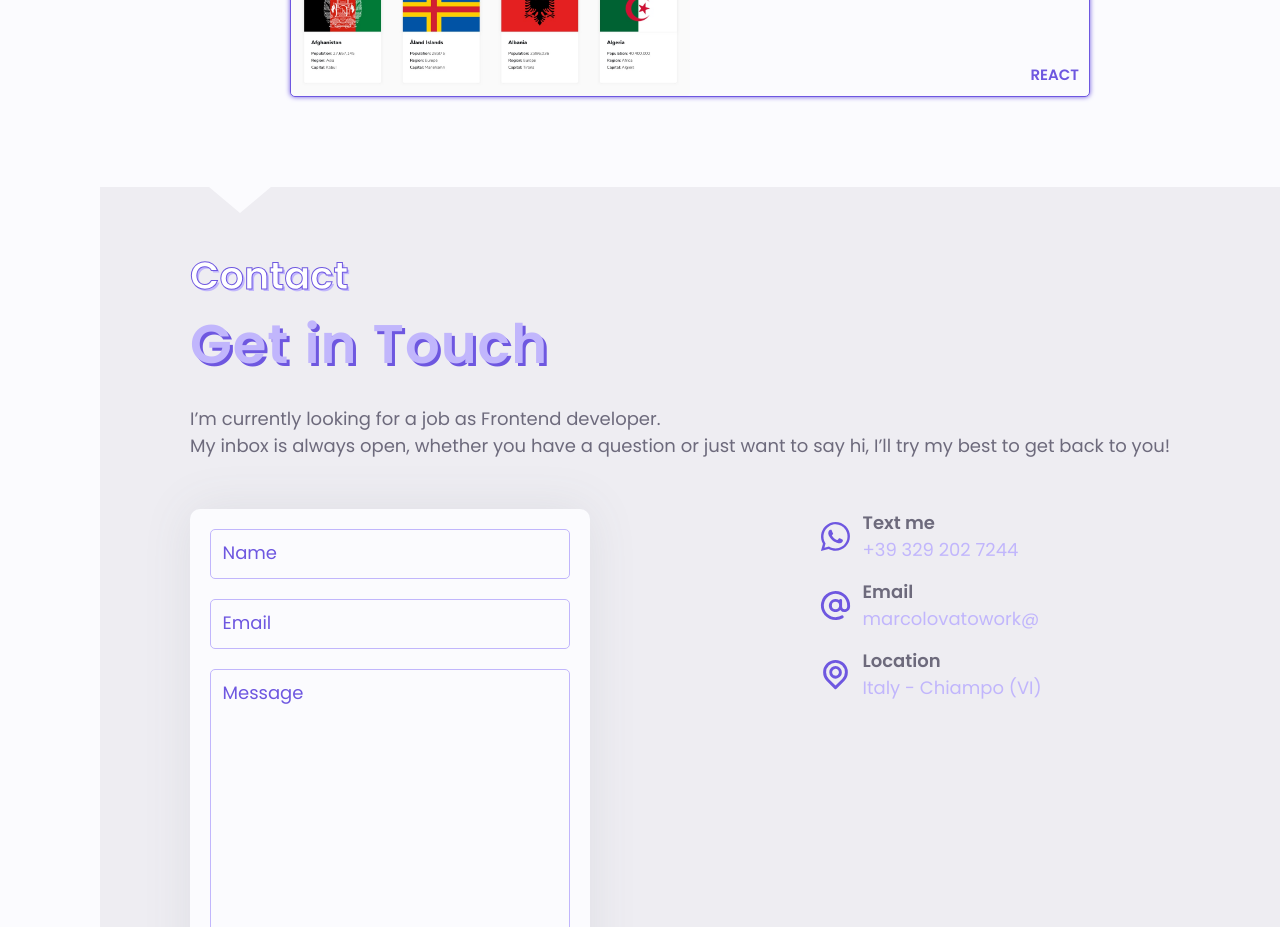
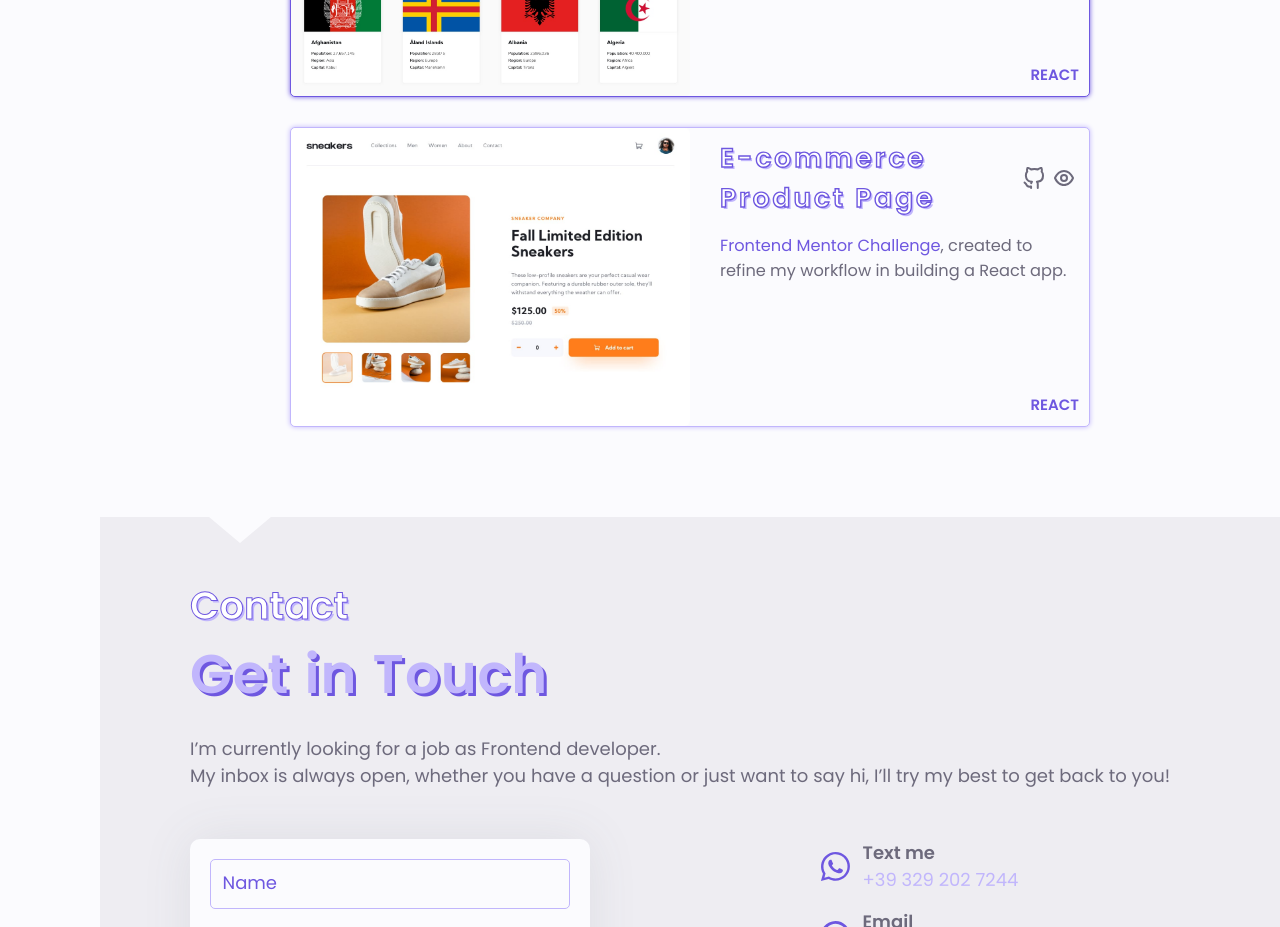
Before and after one commit to Novecento201/Portfolio, a React (Vite) app: page / in a window 1280 px wide. Shown: the part 7120-8047 px from the top of the page. Built offline with nearby package versions, Linux system fonts and the light colour scheme.

Commit message:
Add e-commerce product page project

```diff
--- a/src/Components/Works/projects.js
+++ b/src/Components/Works/projects.js
@@ -14,6 +14,7 @@ import img13 from '../../img/projects/budgeting.png';
 import img14 from '../../img/projects/multi-step-form-desktop-preview.png';
 import img15 from '../../img/projects/expenses-chart-frontend-mentor.png';
 import img16 from '../../img/projects/rest-countries-api.png';
+import img17 from '../../img/projects/e-commerce-product-page.jpg';
 
 import './works.css';
 
@@ -163,4 +164,14 @@ export const projects = [
     img: img16,
     technologies: ['react'],
   },
+  {
+    id: 17,
+    title: 'E-commerce Product Page',
+    github:
+      'https://github.com/Novecento201/e-commerce-product-page-frontend-mentor',
+    link: 'https://e-commerce-product-page-novecento.netlify.app/',
+    text: '<a href="https://www.frontendmentor.io/challenges/ecommerce-product-page-UPsZ9MJp6" target="_blank">Frontend Mentor Challenge</a>, created to refine my workflow in building a React app.',
+    img: img17,
+    technologies: ['react'],
+  },
 ];
```
Also changed, not shown: src/img/projects/e-commerce-product-page.jpg (added).
